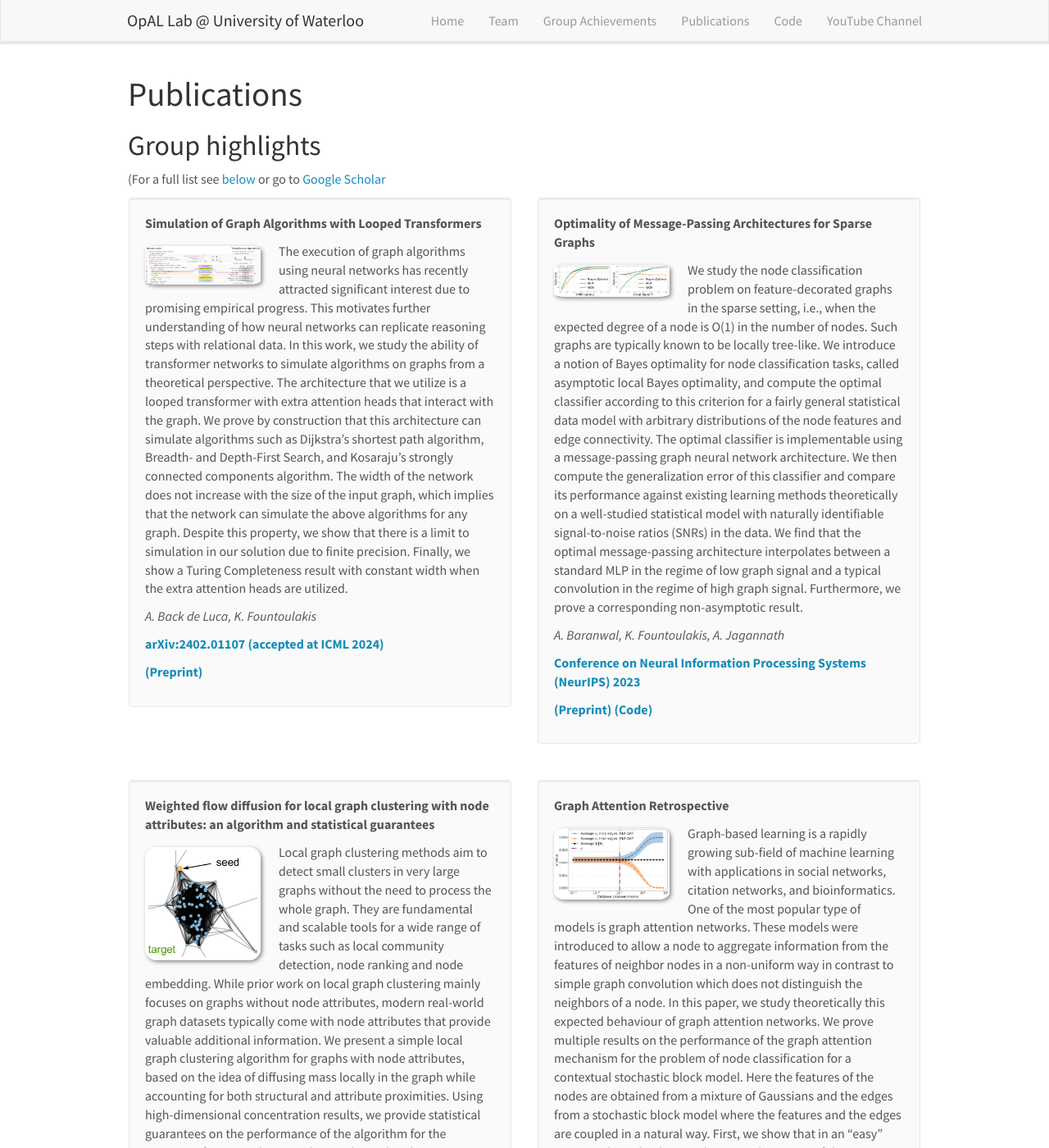
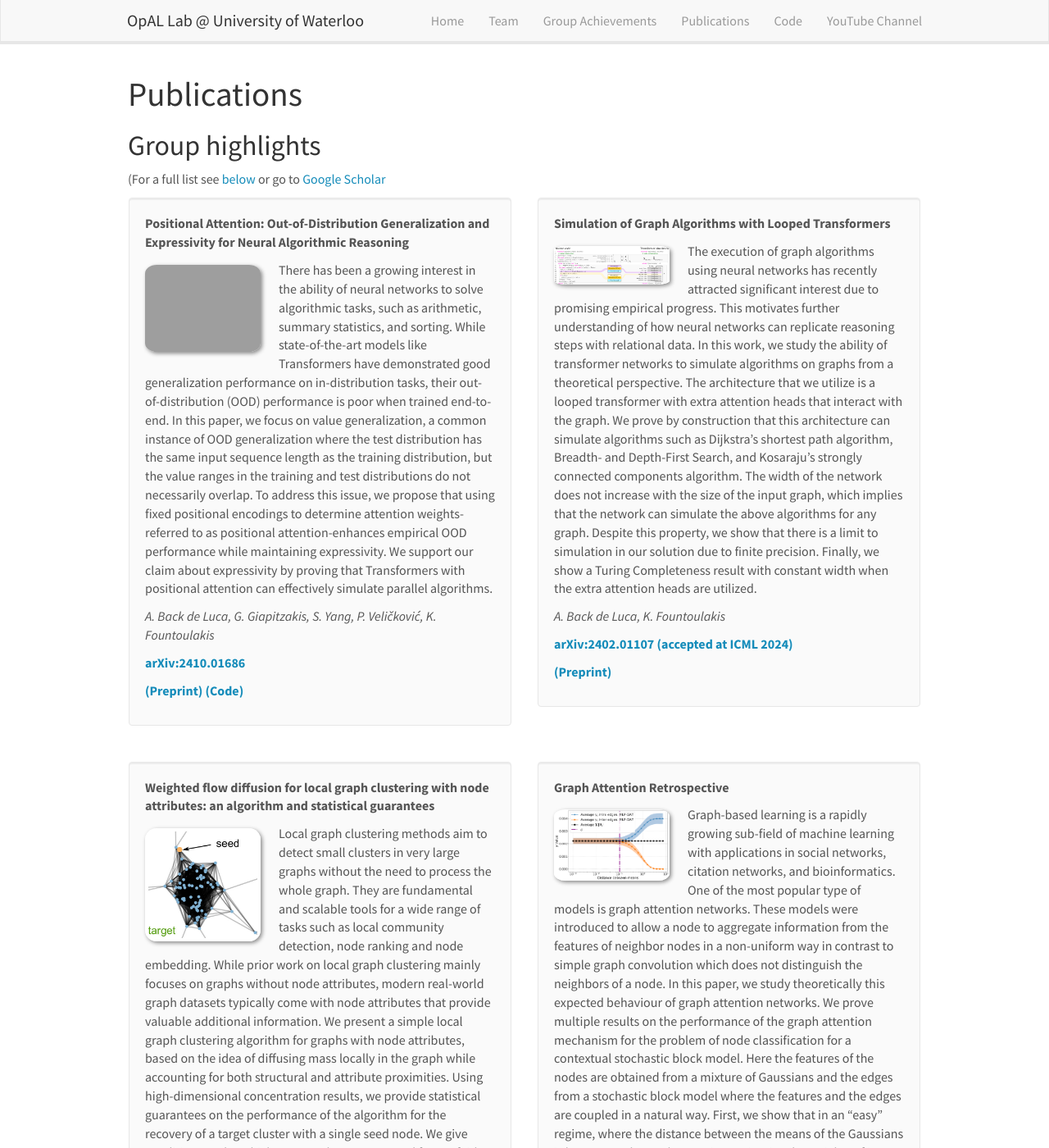
Before and after one commit to opallab/opallab.github.io, a Jekyll site: the page built from _pages/publications.md, in a window 1280 px wide and 1400 px high. Shown: the whole window at 82% size. Built offline with Jekyll 4.4.1, drawn with Linux system fonts in a browser that asks for light colours; nearby versions of some CDN libraries; some of the changed text lies outside the part shown.

Commit message:
positional attention paper

```diff
--- a/_data/news.yml
+++ b/_data/news.yml
@@ -1,3 +1,6 @@
+- date: 3 October 2024
+  headline: "New paper: <a href='https://arxiv.org/abs/2410.01686'>Positional Attention: Out-of-Distribution Generalization and Expressivity for Neural Algorithmic Reasoning</a>."
+
 - date: 4 May 2024
   headline: "Our paper <a href='https://arxiv.org/abs/2405.13987'>Analysis of Corrected Graph Convolutions</a> was accepted at NeurIPS 2024."
 
--- a/_data/publist.yml
+++ b/_data/publist.yml
@@ -1,3 +1,25 @@
+- title: "Positional Attention: Out-of-Distribution Generalization and Expressivity for Neural Algorithmic Reasoning"
+  image: pos_attention.jpg
+  description: There has been a growing interest in the ability of neural networks to solve algorithmic tasks, such as arithmetic, summary statistics, and sorting. While state-of-the-art models like Transformers have demonstrated good generalization performance on in-distribution tasks, their out-of-distribution (OOD) performance is poor when trained end-to-end. In this paper, we focus on value generalization, a common instance of OOD generalization where the test distribution has the same input sequence length as the training distribution, but the value ranges in the training and test distributions do not necessarily overlap. To address this issue, we propose that using fixed positional encodings to determine attention weights-referred to as positional attention-enhances empirical OOD performance while maintaining expressivity. We support our claim about expressivity by proving that Transformers with positional attention can effectively simulate parallel algorithms.
+  authors: A. Back de Luca, G. Giapitzakis, S. Yang, P. Veličković, K. Fountoulakis
+  link:
+    url: https://arxiv.org/abs/2410.01686
+    display: arXiv:2410.01686
+  highlight: 1
+  news2:
+  code:
+    url: https://github.com/opallab/positional_attention
+    display: (Code)
+  slides:
+    url:
+    display:
+  video:
+    url:
+    display:
+  preprint:
+    url: https://arxiv.org/abs/2410.01686
+    display: (Preprint)
+
 - title: "Local Node Embeddings for Heterogeneous Graphs"
   image:
   description:
@@ -93,7 +115,7 @@
   link:
     url: https://dl.acm.org/doi/10.5555/3666122.3667874
     display: Conference on Neural Information Processing Systems (NeurIPS) 2023
-  highlight: 1
+  highlight: 0
   news2:
   code:
     url: https://github.com/opallab/optimality-mp-archs-sparse-graphs
```
